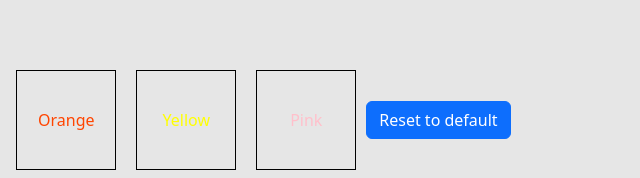
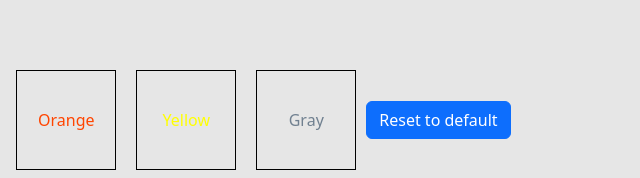
Before and after one commit to anshuraj0904/backgroundcolorchanger, a plain HTML site: page index.html in a window 1280 px wide. Shown: the part 280-458 px from the top of the page, 597-1237 px from the left. Drawn offline with nearby package versions, Linux system fonts and the light colour scheme.

Commit message:
another 2nd last commit

```diff
--- a/index.html
+++ b/index.html
@@ -16,7 +16,7 @@
          <div class="row" id="red" style="color: red;">Red</div>
          <div class="row" id="orangered" style="color: orangered;">Orange</div>
          <div class="row" id="yellow" style="color: yellow;">Yellow</div>
-         <div class="row" id="pink" style="color: pink;">Pink</div>
+         <div class="row" id="slategray" style="color: slategray;">Gray</div>
          <button class="btn btn-primary" id="default" style="height: fit-content; width: fit-content;">Reset to default</button>
     </div>
 
```
Also changed, not shown: 1 other file.
